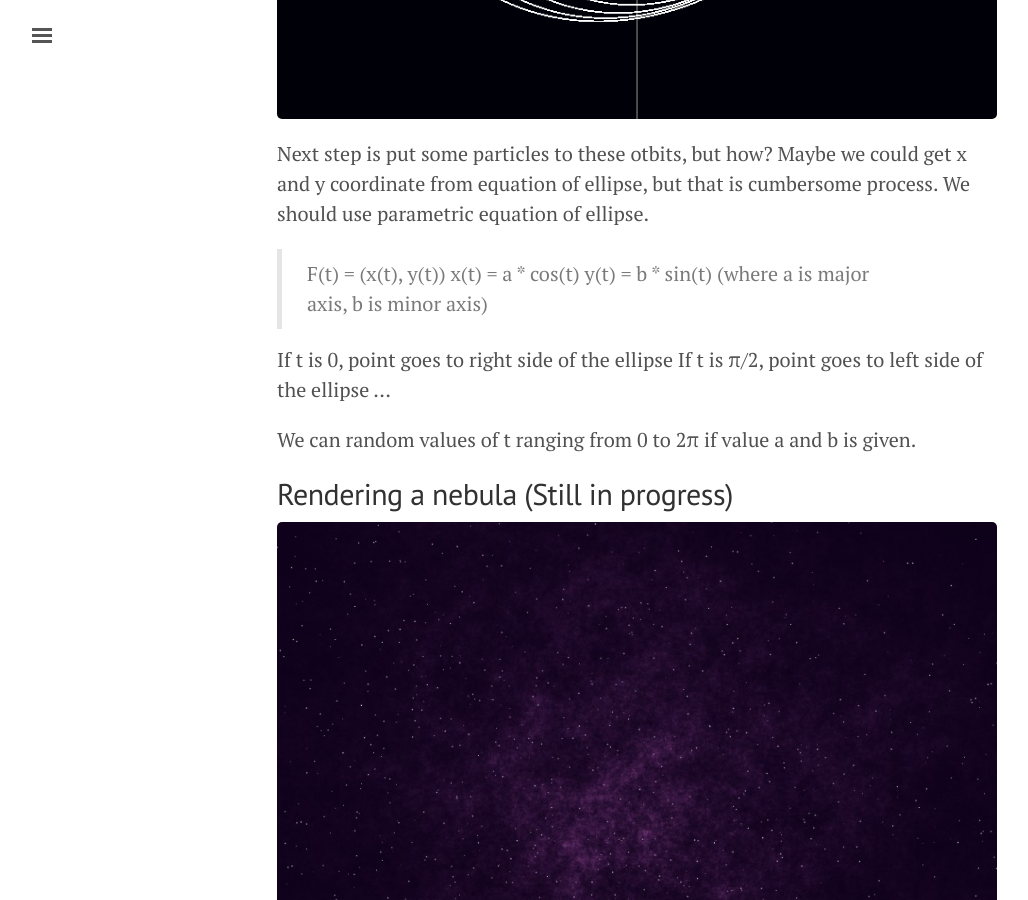
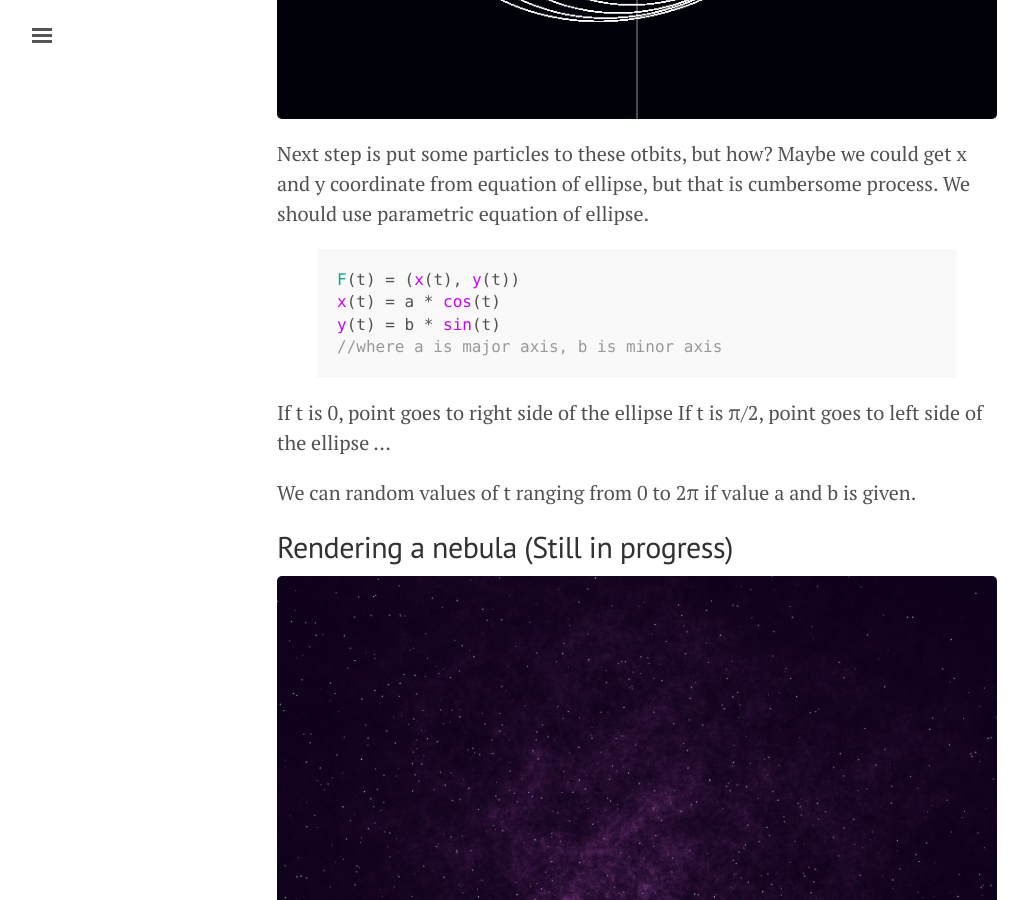
Before and after one commit to jooho556/jooho556.github.io, a Jekyll site: the page built from _posts/2020-01-27-Virtual-Space.md, in a window 1280 px wide and 900 px high, scrolled down 1721 px. Shown: the whole window, without its empty margins (3-1031 px from the left). Built offline with Jekyll 4.4.1, drawn with Linux system fonts in a browser that asks for light colours; nearby versions of some CDN libraries.

Commit message:
Update 2020-01-27-Virtual-Space.md

```diff
--- a/_posts/2020-01-27-Virtual-Space.md
+++ b/_posts/2020-01-27-Virtual-Space.md
@@ -36,10 +36,12 @@ and you get this:
 
 Next step is put some particles to these otbits, but how? Maybe we could get x and y coordinate from equation of ellipse, but that is cumbersome process. We should use parametric equation of ellipse.
 
->F(t) = (x(t), y(t))
+{% highlight js %}
+F(t) = (x(t), y(t))
 x(t) = a * cos(t)
 y(t) = b * sin(t)
-(where a is major axis, b is minor axis)
+//where a is major axis, b is minor axis
+{% endhighlight %}
 
 If t is 0, point goes to right side of the ellipse
 If t is π/2, point goes to left side of the ellipse
```
